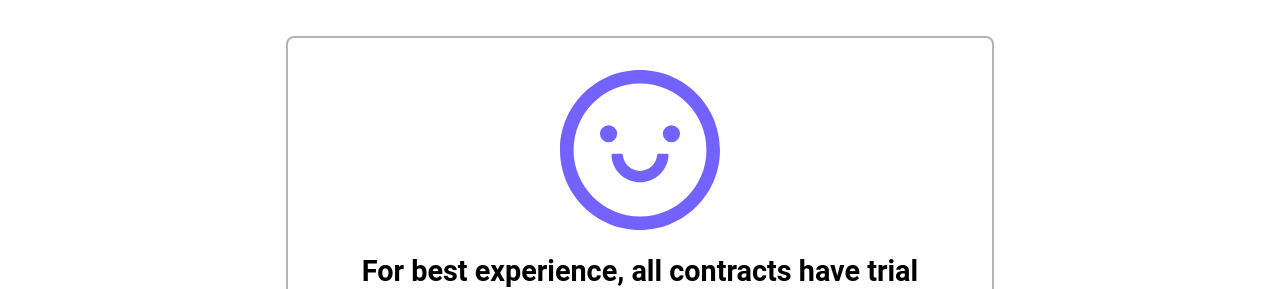
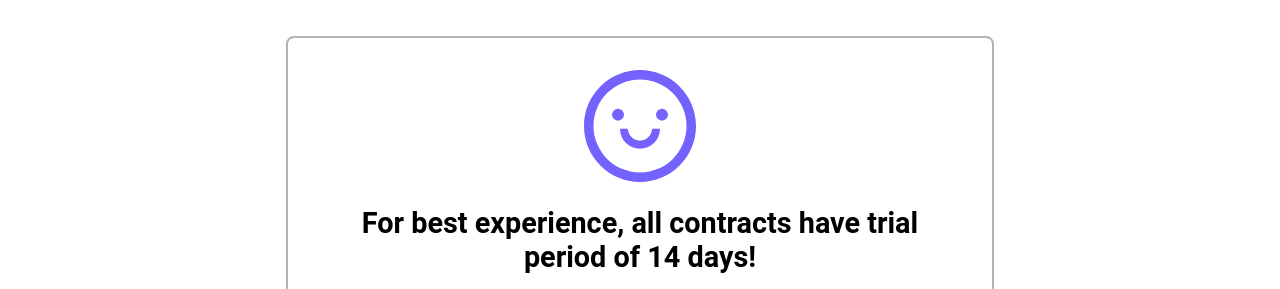
Before and after one commit to MyPersonalProjects-hehe/Z-Gen-client, a React (Vite) app: page /signContract/1 in a window 1280 px wide. Shown: the part 1014-1303 px from the top of the page. Built offline with nearby package versions, Linux system fonts and the light colour scheme; no server answers.

Commit message:
fix image width; center items

```diff
--- a/src/views/home/home-page.scss
+++ b/src/views/home/home-page.scss
@@ -3,7 +3,7 @@
 
   .poster {
     img {
-      width: 40%;
+      width: 40rem;
       padding-top: 10rem;
       filter: brightness(0.9);
     }
--- a/src/views/sing-contract/sign-contract-page.scss
+++ b/src/views/sing-contract/sign-contract-page.scss
@@ -10,6 +10,8 @@
   .picked__items {
     display: flex;
     flex-wrap: wrap;
+    align-items: center;
+    justify-content: center;
     gap: 3rem;
   }
 }
@@ -35,7 +37,7 @@
   text-align: center;
 
   .smile-icon {
-    font-size: 10rem;
+    font-size: 7rem;
     color: var(--c-primary);
   }
   .heading {
```
